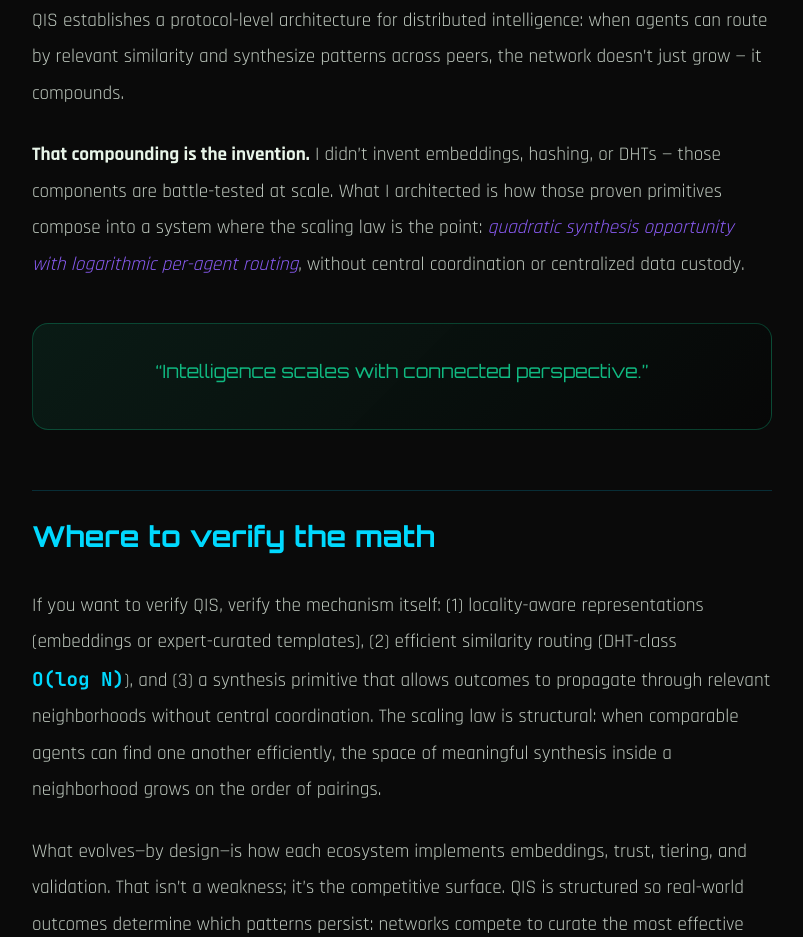
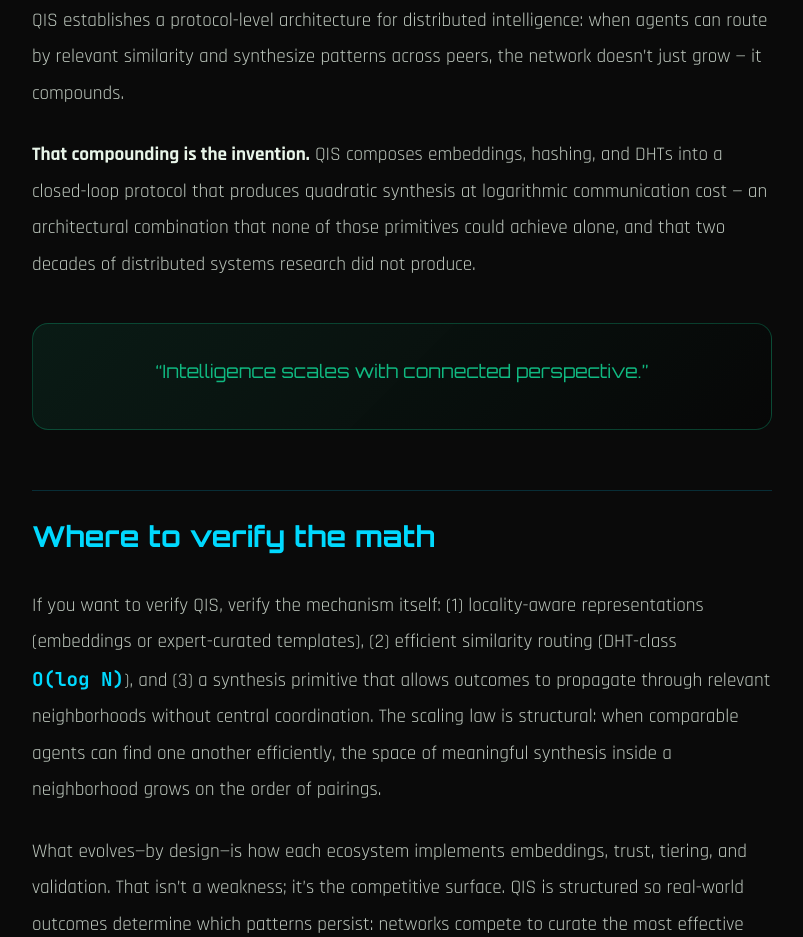
Before and after one commit to YonderZenith/QIS-Protocol-Website, a plain HTML site: page article-qis-scaling-law.html in a window 1280 px wide. Shown: the part 7344-8281 px from the top of the page, without its empty margins (238-1041 px from the left). Drawn offline with Linux system fonts and the light colour scheme.

Commit message:
Update scaling law article language

```diff
--- a/article-qis-scaling-law.html
+++ b/article-qis-scaling-law.html
@@ -856,7 +856,7 @@
 
     <p>QIS establishes a protocol-level architecture for distributed intelligence: when agents can route by relevant similarity and synthesize patterns across peers, the network doesn&rsquo;t just grow &mdash; it compounds.</p>
 
-    <p><strong>That compounding is the invention.</strong> I didn&rsquo;t invent embeddings, hashing, or DHTs &mdash; those components are battle-tested at scale. What I architected is how those proven primitives compose into a system where the scaling law is the point: <em>quadratic synthesis opportunity with logarithmic per-agent routing</em>, without central coordination or centralized data custody.</p>
+    <p><strong>That compounding is the invention.</strong> QIS composes embeddings, hashing, and DHTs into a closed-loop protocol that produces quadratic synthesis at logarithmic communication cost &mdash; an architectural combination that none of those primitives could achieve alone, and that two decades of distributed systems research did not produce.</p>
 
     <div class="quote-box">
       <p>&ldquo;Intelligence scales with connected perspective.&rdquo;</p>
```
